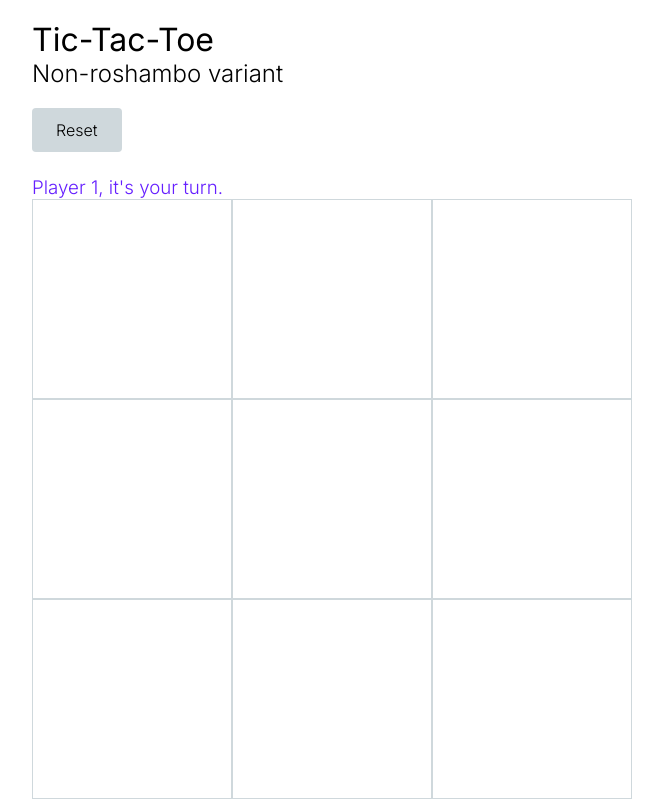
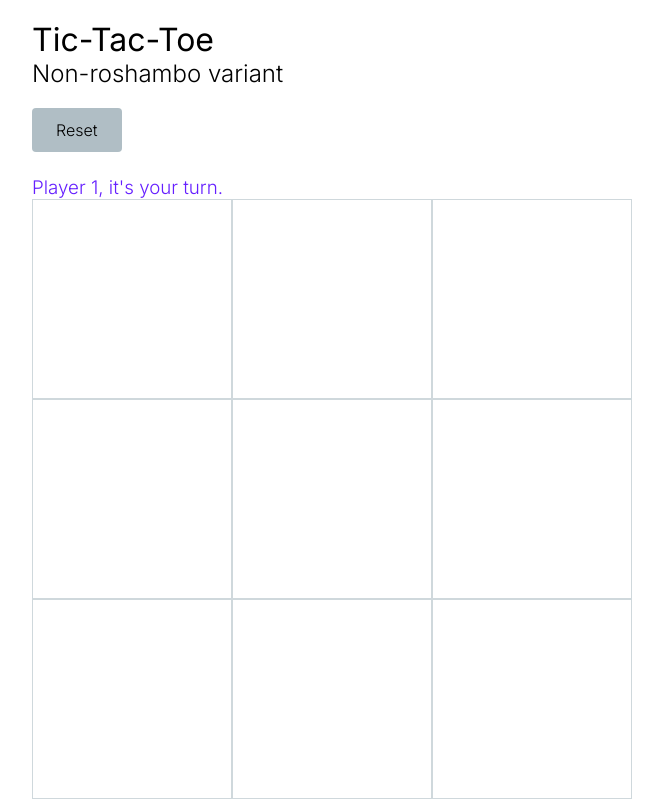
Before and after one commit to tdha/tic-tac-toe, a plain HTML site: page index.html in a window 1280 px wide. In both pictures the pointer is over the button "Reset". Shown: the whole page, without its empty margins (308-971 px from the left). Drawn offline with Linux system fonts and the light colour scheme.

Commit message:
Debugging issue when reset and turn instruction isn't showing after error message was displayed.

```diff
--- a/css/style.css
+++ b/css/style.css
@@ -23,6 +23,9 @@ button {
     border-radius: 4px;
     border: 0   ;
     font-size: 1rem;
+}
+button:hover {
+    background-color: #B0BEC5;
 }
 main {
     /* background-color: lavender; */
--- a/js/ttt.js
+++ b/js/ttt.js
@@ -122,6 +122,7 @@ const checkForWinner = function() {
 };
 
 function resetGame() {
+    console.log('Resetting the game...')
     // clear the board
     Object.values(board).forEach(function(square) {
         if (square !== null) {
@@ -135,8 +136,10 @@ function resetGame() {
     // messages
     chooseError.innerText = '';
     turnInstruction.innerHTML = "Player 1, it's your turn.";
+    turnInstruction.style.display = 'block';
     turnInstruction.style.color = '#651FFF';
-}
+    console.log('Reset complete. Checking instructions:', turnInstruction.innerHTML );
+};
 
 init();
 
```
